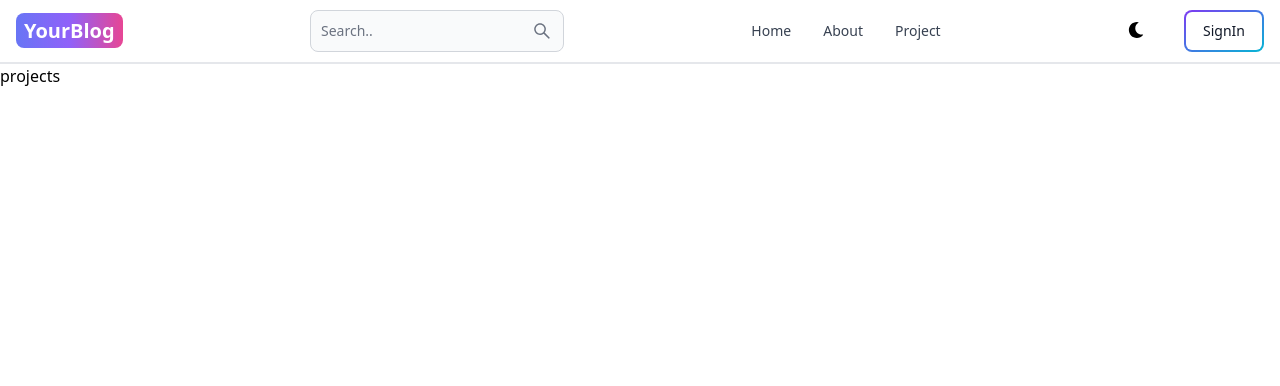
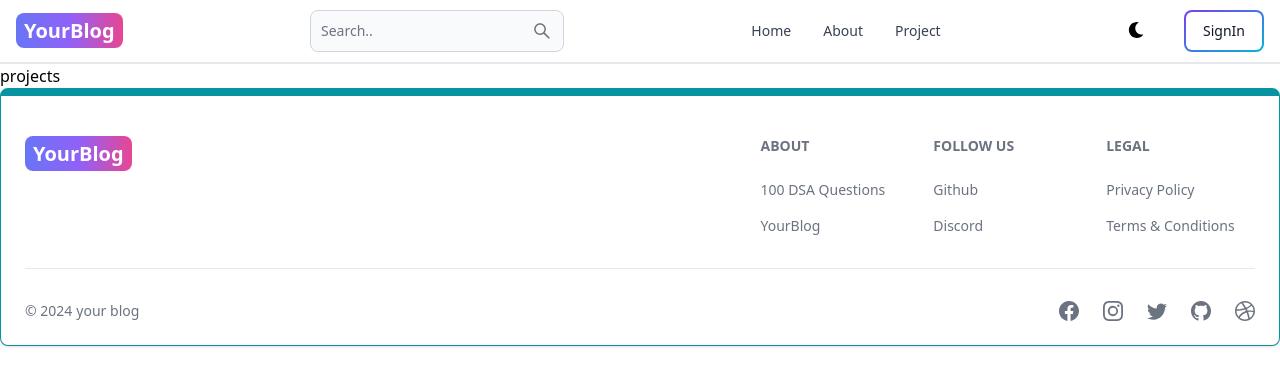
Before and after one commit to ankhu1610/mern-blog, a React (Vite) app in the folder client/: page /project in a window 1280 px wide. Shown: the top 386 px of the page. Built offline with nearby package versions, Linux system fonts and the light colour scheme.

Commit message:
create and add the footer component

```diff
--- a/client/src/App.jsx
+++ b/client/src/App.jsx
@@ -6,6 +6,7 @@
 import SignUp from './pages/SignUp'
 import Dashboard from './pages/Dashboard'
 import Header from './components/Header'
+import Footer from './components/Footer'
 export default function Main() {
   return (
     <BrowserRouter>
@@ -19,6 +20,7 @@
       <Route path= "/project" element ={<Projects/>}></Route>
 
     </Routes>
+    <Footer />
     </BrowserRouter>
   )
 }
--- /dev/null
+++ b/client/src/components/Footer.jsx
@@ -0,0 +1,81 @@
+import { Footer } from 'flowbite-react';
+import { Link } from 'react-router-dom';
+import { BsFacebook, BsInstagram, BsTwitter, BsGithub, BsDribbble } from 'react-icons/bs';
+export default function FooterCom() {
+  return (
+    <Footer container className='border border-t-8 border-teal-500'>
+      <div className='w-full max-w-7xl mx-auto'>
+        <div className='grid w-full justify-between sm:flex md:grid-cols-1'>
+          <div className='mt-5'>
+            <Link
+              to='/'
+              className='self-center whitespace-nowrap text-lg sm:text-xl font-semibold dark:text-white'
+            >
+              <span className='px-2 py-1 bg-gradient-to-r from-indigo-500 via-purple-500 to-pink-500 rounded-lg text-white'>
+                YourBlog
+              </span>
+
+            </Link>
+          </div>
+          <div className='grid grid-cols-2 gap-8 mt-4 sm:grid-cols-3 sm:gap-6'>
+            <div>
+              <Footer.Title title='About' />
+              <Footer.LinkGroup col>
+                <Footer.Link
+                  href='https://leetcode.com/ankit_chaubey/'
+                  target='_blank'
+                  rel='noopener noreferrer'
+                >
+                  100 DSA Questions
+                </Footer.Link>
+                <Footer.Link
+                  href='/about'
+                  target='_blank'
+                  rel='noopener noreferrer'
+                >
+                 YourBlog
+                </Footer.Link>
+              </Footer.LinkGroup>
+            </div>
+            <div>
+              <Footer.Title title='Follow us' />
+              <Footer.LinkGroup col>
+                <Footer.Link
+                  href='https://github.com/ankhu1610'
+                  target='_blank'
+                  rel='noopener noreferrer'
+                >
+                  Github
+                </Footer.Link>
+                <Footer.Link href='#'>Discord</Footer.Link>
+              </Footer.LinkGroup>
+            </div>
+            <div>
+              <Footer.Title title='Legal' />
+              <Footer.LinkGroup col>
+                <Footer.Link href='#'>Privacy Policy</Footer.Link>
+                <Footer.Link href='#'>Terms &amp; Conditions</Footer.Link>
+              </Footer.LinkGroup>
+            </div>
+          </div>
+        </div>
+        <Footer.Divider />
+        <div className='w-full sm:flex sm:items-center sm:justify-between'>
+          <Footer.Copyright
+            href='#'
+            by="your blog"
+            year={new Date().getFullYear()}
+          />
+          <div className="flex gap-6 sm:mt-0 mt-4 sm:justify-center">
+            <Footer.Icon href='#' icon={BsFacebook}/>
+            <Footer.Icon href='#' icon={BsInstagram}/>
+            <Footer.Icon href='#' icon={BsTwitter}/>
+            <Footer.Icon href='https://github.com/ankhu1610' icon={BsGithub}/>
+            <Footer.Icon href='#' icon={BsDribbble}/>
+
+          </div>
+        </div>
+      </div>
+    </Footer>
+  );
+}
```
